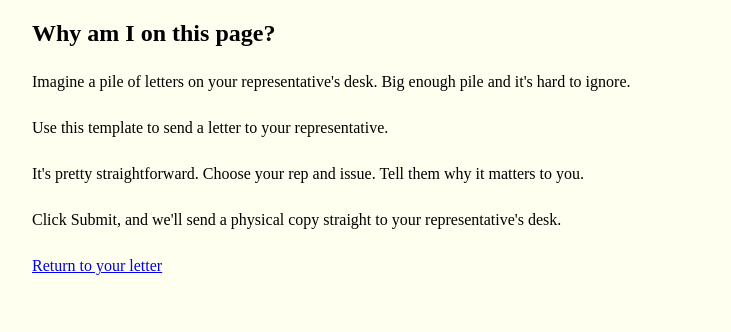
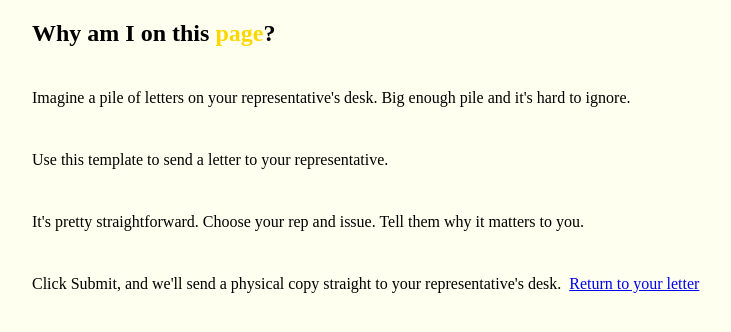
Before and after one commit to livhoffman/dearrepresentative, a plain HTML site: page DearRep/about.html in a window 1280 px wide. Shown: the whole page, without its empty margins (233-964 px from the left). Drawn offline with Linux system fonts and the light colour scheme.

Commit message:
updating links

```diff
--- a/DearRep/about.html
+++ b/DearRep/about.html
@@ -7,7 +7,7 @@
   </head>
   <body>
     <div id="box">
-    <h2>Why am I on this page?</h2>
+    <h2>Why am I on this <span>page</span>?</h2>
     <p>Imagine a pile of letters on your representative's desk. Big enough pile and it's hard to ignore. </p>
     <p>Use this template to send a letter to your representative.</p>
     <p>It's pretty straightforward. Choose your rep and issue. Tell them why it matters to you.</p>
--- a/DearRep/style.css
+++ b/DearRep/style.css
@@ -11,6 +11,7 @@ h2 {
 p {
   font-family: "Hoefler Text";
   line-height: 30px;
+  display: inline-block;
 }
 
 #box {
```
Also changed, not shown: DearRep/index.html (+2 -2 lines).
